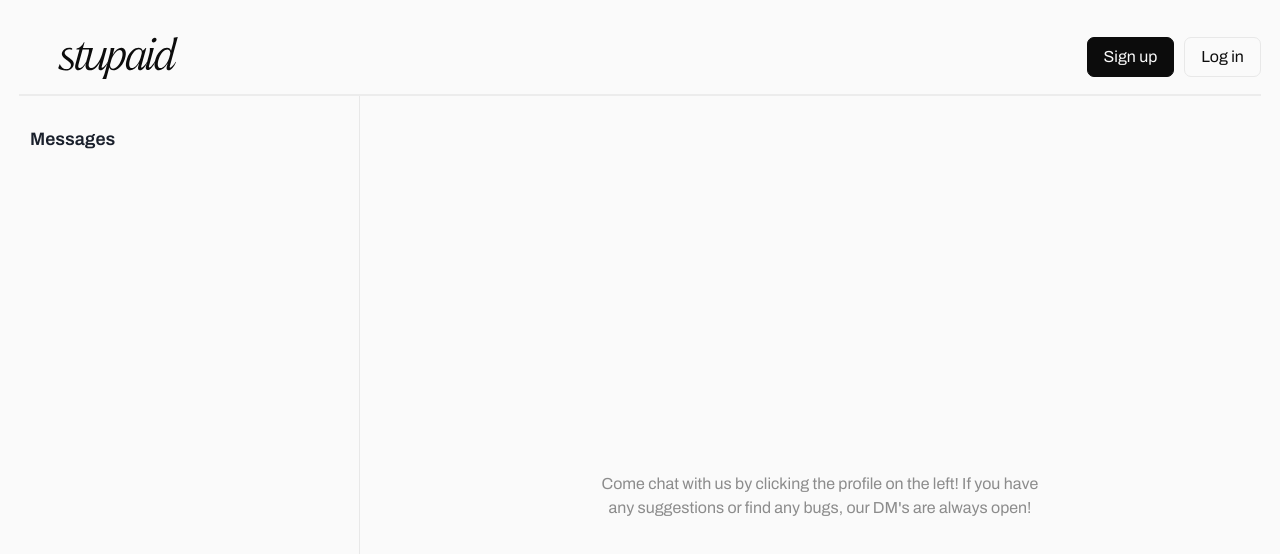
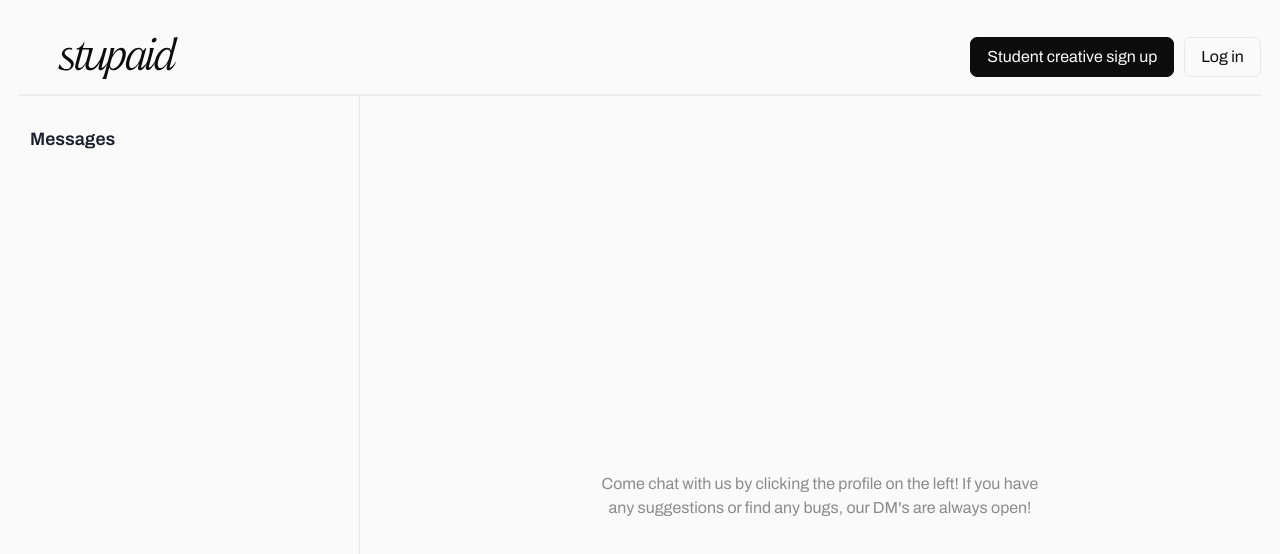
Before and after one commit to tcs-legitable/legitable-frontend, a React (Create React App) app: page /messaging in a window 1280 px wide. Shown: the top 554 px of the page. Built offline with nearby package versions, Linux system fonts and the light colour scheme; no server answers.

Commit message:
some fixes

```diff
--- a/src/components/global-components/Navbar.js
+++ b/src/components/global-components/Navbar.js
@@ -236,7 +236,9 @@ const Navbar = () => {
       )}
       {!value?.type && (
         <Flex gap="10px" className="button-container">
-          <PrimaryButtonBlack onClick={login}>Sign up</PrimaryButtonBlack>
+          <PrimaryButtonBlack onClick={login}>
+            Student creative sign up
+          </PrimaryButtonBlack>
           <PrimaryButtonGrey onClick={login}>Log in</PrimaryButtonGrey>
         </Flex>
       )}
```
